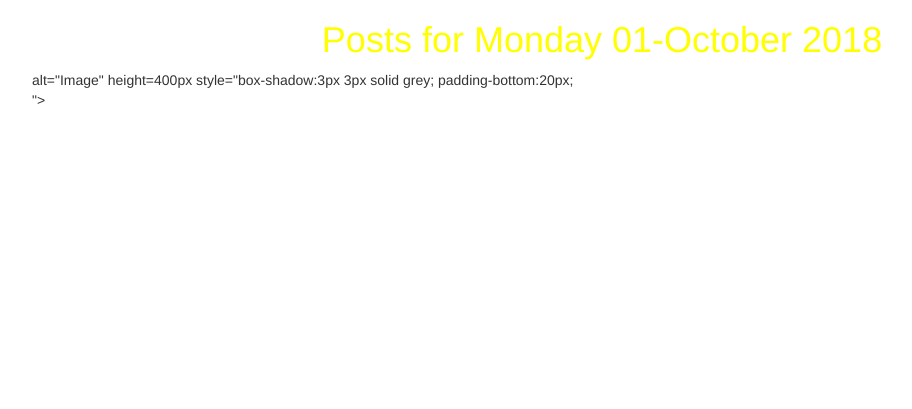
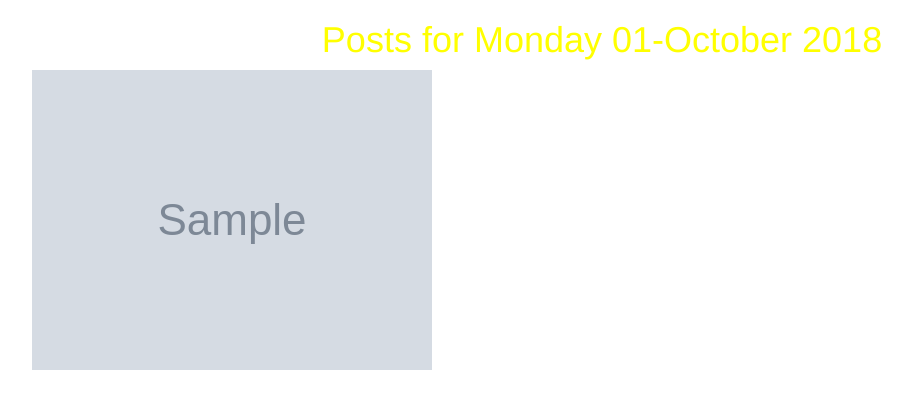
Before and after one commit to Yvonne-Ouma/Gallery, a Django app: page / in a window 1280 px wide. Shown: the part 102-511 px from the top of the page, without its empty margins (38-950 px from the left). Run offline with Django 3.2, Linux system fonts and the light colour scheme; tables that the repository leaves empty hold one stand-in row (values such as "Sample post"); grey boxes marked "Sample" are stand-in pictures; some libraries are stand-ins or nearby versions; some web fonts are replaced.

```diff
--- a/gallery/templates/all-pics/today-posts.html
+++ b/gallery/templates/all-pics/today-posts.html
@@ -10,7 +10,7 @@
             {% for posts_item in posts %}
 
             <div class="col-xs-6 col-sm-6 col-md-6 col-lg-6">
-                    alt="Image" height=400px style="box-shadow:3px 3px solid grey; padding-bottom:20px; ">
+                    <img src="{{posts_item.image.url}}" class="img-responsive" alt="Image" height=400px style="box-shadow:3px 3px solid grey; padding-bottom:20px; ">
             </div>
             <div class="modal fade bd-example-modal-lg" tabindex="-1" id="{{ posts_item.id }}" role="dialog"
                 aria-labelledby="myLargeModalLabel" aria-hidden="true">
```
Also changed, not shown: 1 other file.
